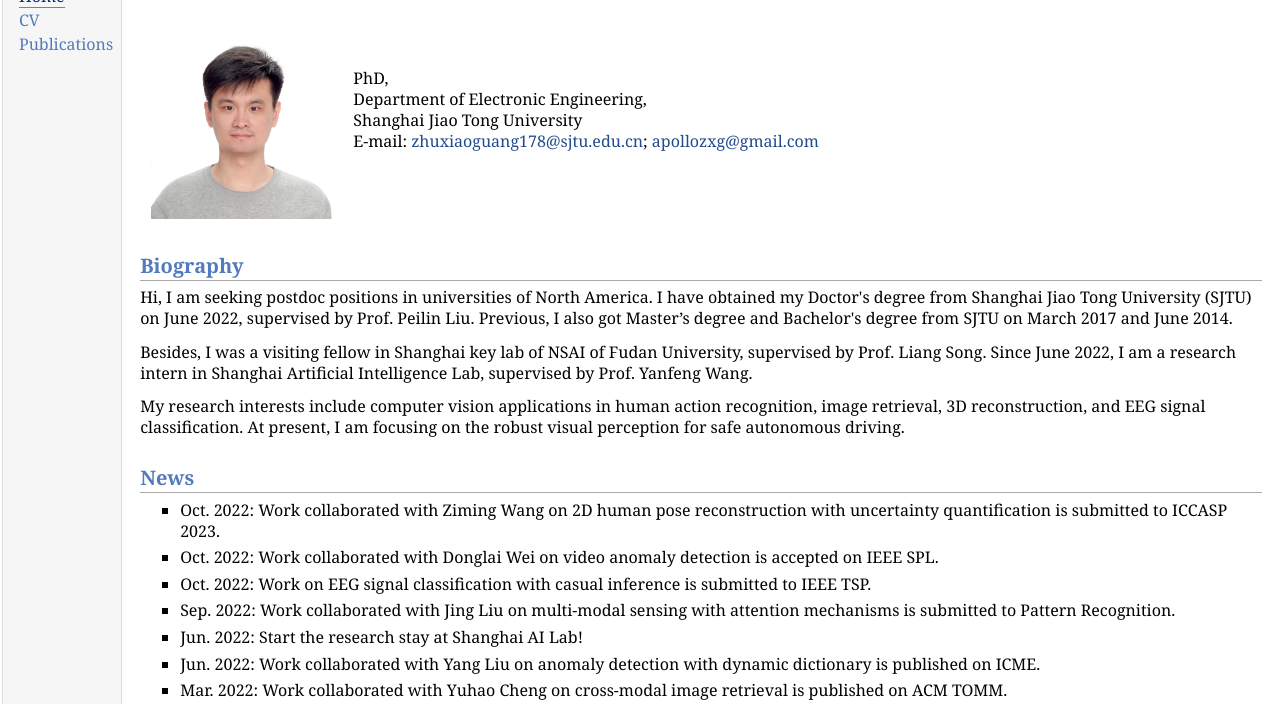
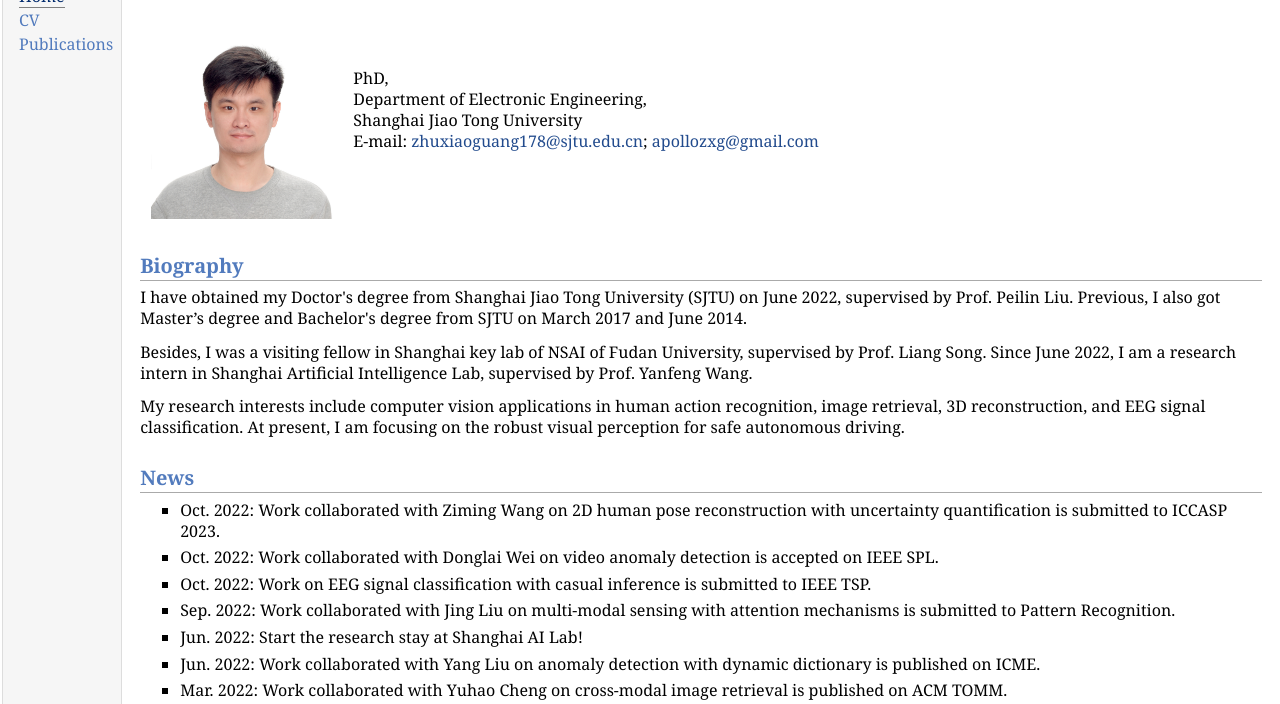
Before and after one commit to zxgapollo/zxgapollo.github.io, a plain HTML site: page index.html in a window 1280 px wide. Shown: the part 68-772 px from the top of the page. Drawn offline with Linux system fonts and the light colour scheme.

Commit message:
Update index.html

```diff
--- a/index.html
+++ b/index.html
@@ -26,7 +26,7 @@
 E-mail: <a href="mailto:zhuxiaoguang178@sjtu.edu.cn">zhuxiaoguang178@sjtu.edu.cn</a>; <a href="mailto:apollozxg@gmail.com">apollozxg@gmail.com</a><br /></p>
 </td></tr></table>
 <h2>Biography</h2>
-<p>Hi, I am seeking postdoc positions in universities of North America. I have obtained my Doctor's degree from Shanghai Jiao Tong University (SJTU) on June 2022, supervised by Prof. Peilin Liu. Previous, I also got Master’s degree and Bachelor's degree from SJTU on March 2017 and June 2014.</p>
+<p>I have obtained my Doctor's degree from Shanghai Jiao Tong University (SJTU) on June 2022, supervised by Prof. Peilin Liu. Previous, I also got Master’s degree and Bachelor's degree from SJTU on March 2017 and June 2014.</p>
 <p>Besides, I was a visiting fellow in Shanghai key lab of NSAI of Fudan University, supervised by Prof. Liang Song. Since June 2022, I am a research intern in Shanghai Artificial Intelligence Lab, supervised by Prof. Yanfeng Wang.</p>
 <p>My research interests include computer vision applications in human action recognition, image retrieval, 3D reconstruction, and EEG signal classification. At present, I am focusing on the robust visual perception for safe autonomous driving. </p>
 <h2>News</h2>
```
